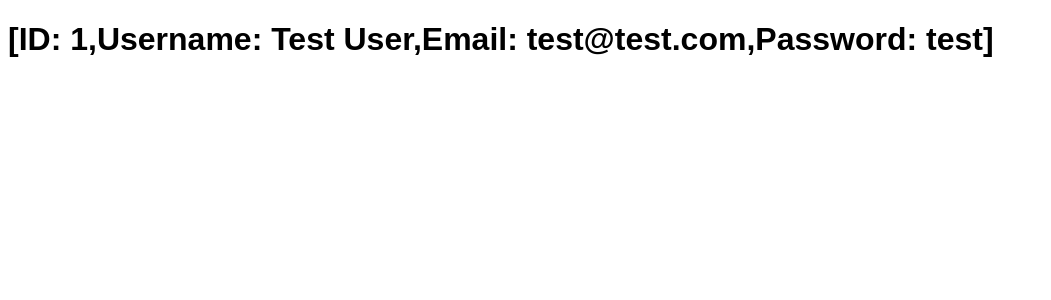
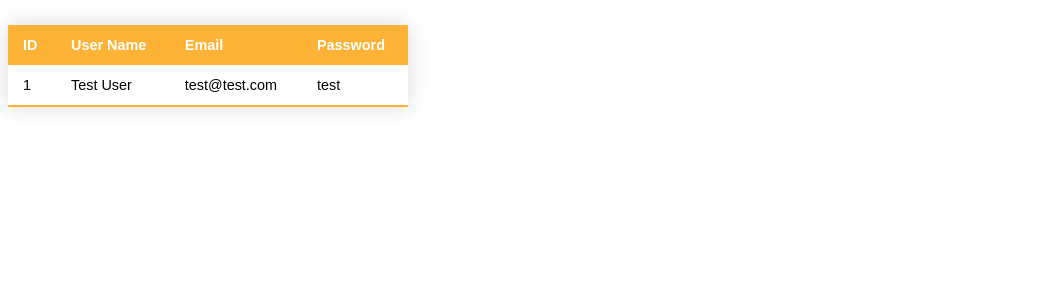
Before and after one commit to IoC-Sunderland/working-with-flask-forms, a Flask app: page / in a window 1280 px wide. Shown: the top 300 px of the page, without its empty margins (0-1051 px from the left). Run offline with Flask 2, Linux system fonts and the light colour scheme; data comes from the database, SQL or seed files in the repository; both versions use the stored data as it was after the commit.

Commit message:
Added HTML table to display all users in db and styled accordingly

```diff
--- a/app.py
+++ b/app.py
@@ -26,7 +26,8 @@ class Users(db.Model):
 @app.route('/')
 def index():
     # Display all records in db
-    return render_template('index.html', all_users=Users.query.all())
+    all_users = Users.query.all()
+    return render_template('index.html', all_users=all_users)
 
 
 # Flask routes support GET requests by default.
--- a/static/styles/styles.css
+++ b/static/styles/styles.css
@@ -27,3 +27,43 @@ input {
   border: 2px solid #feb236;
   border-radius: 4px;
 }
+
+/*
+
+CSS Styles below found at:
+
+https://dev.to/dcodeyt/creating-beautiful-html-tables-with-css-428l
+
+*/
+
+.styled-table {
+  border-collapse: collapse;
+  margin: 25px 0;
+  font-size: 0.9em;
+  font-family: sans-serif;
+  min-width: 400px;
+  box-shadow: 0 0 20px rgba(0, 0, 0, 0.15);
+}
+
+.styled-table thead tr {
+  background-color: #feb236;
+  color: #ffffff;
+  text-align: left;
+}
+
+.styled-table th,
+.styled-table td {
+    padding: 12px 15px;
+}
+
+.styled-table tbody tr {
+  border-bottom: 1px solid #dddddd;
+}
+
+.styled-table tbody tr:nth-of-type(even) {
+  background-color: #f3f3f3;
+}
+
+.styled-table tbody tr:last-of-type {
+  border-bottom: 2px solid #feb236;
+}
--- a/templates/index.html
+++ b/templates/index.html
@@ -4,7 +4,25 @@
 
 {% block main %}
 
-<h1> {{ all_users }}</h1>
+        <table class="styled-table">
+            <thead>
+                <tr>
+                <th>ID</th>
+                <th>User Name</th>
+                <th>Email</th>
+                <th>Password</th>
+                </tr>
+            </thead>
+            {% for user in all_users %}
+                <tr>
+                    <td>{{ user.id }}</td>
+                    <td>{{ user.username }}</td>
+                    <td>{{ user.email }}</td>
+                    <td>{{ user.password }}</td>
+                </tr>
+            {% endfor %}
+        </table>
+
 
 
 {% endblock %}
```
Also changed, not shown: data/test_database.db.
